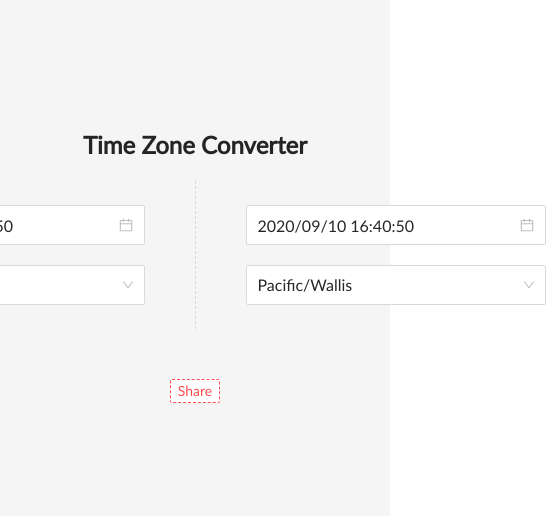
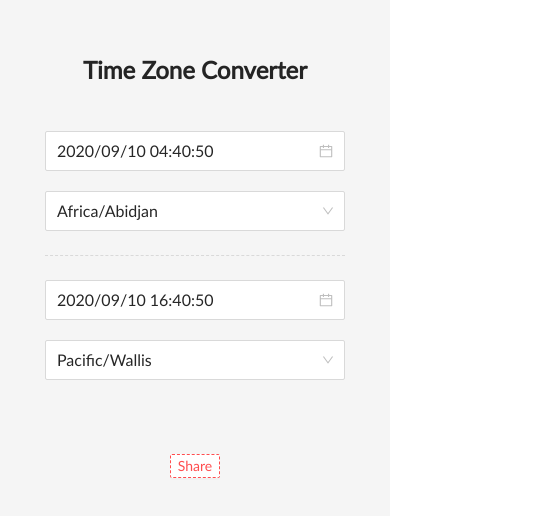
Before and after one commit to saketh-kowtha/time-zone-converter, a Next.js app: page / in a window 390 px wide. Shown: the part 156-672 px from the top of the page, 546 px wide, since content can reach past the window. Built offline with nearby package versions, Linux system fonts and the light colour scheme.

Commit message:
Added responsiveness

```diff
--- a/src/components/TimeZoneContainer.js
+++ b/src/components/TimeZoneContainer.js
@@ -62,11 +62,20 @@ const TimeZoneSection = styled.div`
     padding-top: 24px;
     padding-bottom: 24px;
     padding-left: 50px;
-
+    @media (max-width: 800px) {
+        padding-left: 0px;
+    }
     :first-child {
         padding-left: 0;
         padding-right: 50px;
         border-right: 1px dashed #d9d9d9;
+        @media (max-width: 800px) {
+            justify-content: center;
+            align-items: center;
+            padding-right: 0px;
+            border-right: none;
+            border-bottom: 1px dashed #d9d9d9;
+        }
     }
 `
 
--- a/src/pages/index.js
+++ b/src/pages/index.js
@@ -60,9 +60,7 @@ function Home({ ts, from, to }) {
                 <title>Time Zone Converter</title>
             </head>
             <GlobalStyles />
-            <Heading className level={3}>
-                Time Zone Converter
-            </Heading>
+            <Heading level={3}>Time Zone Converter</Heading>
             <Section>
                 <TimeZoneContainer
                     section="from"
@@ -101,6 +99,9 @@ const Container = styled.div`
 
 const Section = styled.section`
     display: flex;
+    @media (max-width: 800px) {
+        flex-direction: column;
+    }
 `
 
 const Heading = styled(Typography.Title)`
```
